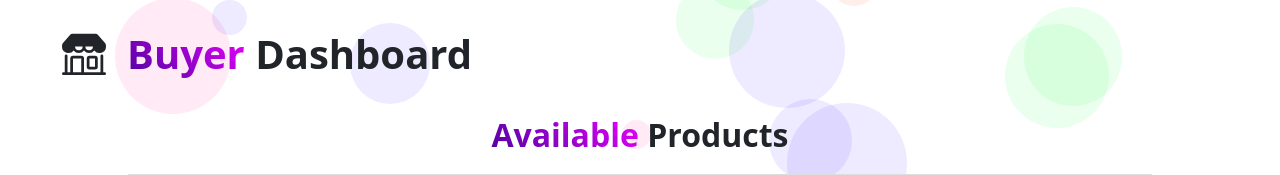
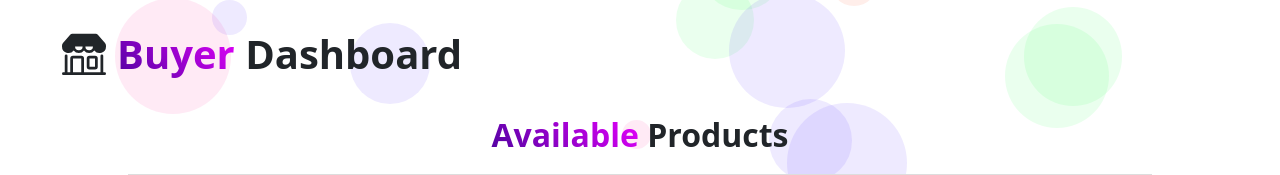
Before and after one commit to alecxander567/E-commerce-Website, a Django app: page /home/ in a window 1280 px wide. Shown: the part 81-256 px from the top of the page. Run offline with Django 5.2, Linux system fonts and the light colour scheme; data comes from the database, SQL or seed files in the repository.

Commit message:
Update home.html

```diff
--- a/my_app/templates/home.html
+++ b/my_app/templates/home.html
@@ -311,7 +311,7 @@
   <svg xmlns="http://www.w3.org/2000/svg" width="55" height="55" fill="currentColor" class="bi bi-shop" viewBox="0 0 20 20">
       <path d="M2.97 1.35A1 1 0 0 1 3.73 1h8.54a1 1 0 0 1 .76.35l2.609 3.044A1.5 1.5 0 0 1 16 5.37v.255a2.375 2.375 0 0 1-4.25 1.458A2.37 2.37 0 0 1 9.875 8 2.37 2.37 0 0 1 8 7.083 2.37 2.37 0 0 1 6.125 8a2.37 2.37 0 0 1-1.875-.917A2.375 2.375 0 0 1 0 5.625V5.37a1.5 1.5 0 0 1 .361-.976zm1.78 4.275a1.375 1.375 0 0 0 2.75 0 .5.5 0 0 1 1 0 1.375 1.375 0 0 0 2.75 0 .5.5 0 0 1 1 0M1.5 8.5A.5.5 0 0 1 2 9v6h1v-5a1 1 0 0 1 1-1h3a1 1 0 0 1 1 1v5h6V9a.5.5 0 0 1 1 0v6h.5a.5.5 0 0 1 0 1H.5a.5.5 0 0 1 0-1H1V9a.5.5 0 0 1 .5-.5M4 15h3v-5H4zm5-5a1 1 0 0 1 1-1h2a1 1 0 0 1 1 1v3a1 1 0 0 1-1 1h-2a1 1 0 0 1-1-1zm3 0h-2v3h2z"/>
   </svg>
-  <h1 style="font-weight: 900; margin-left: 10px;"><span>Buyer</span> Dashboard</h1>
+  <h1 style="font-weight: 900;"><span>Buyer</span> Dashboard</h1>
 </div>
 
 <h1 style="margin-top: 30px; text-align: center; font-weight: 900; font-size: 2rem;">
```
